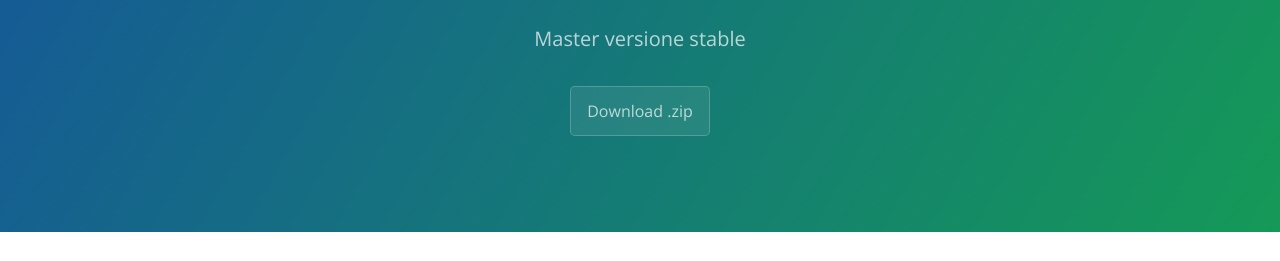
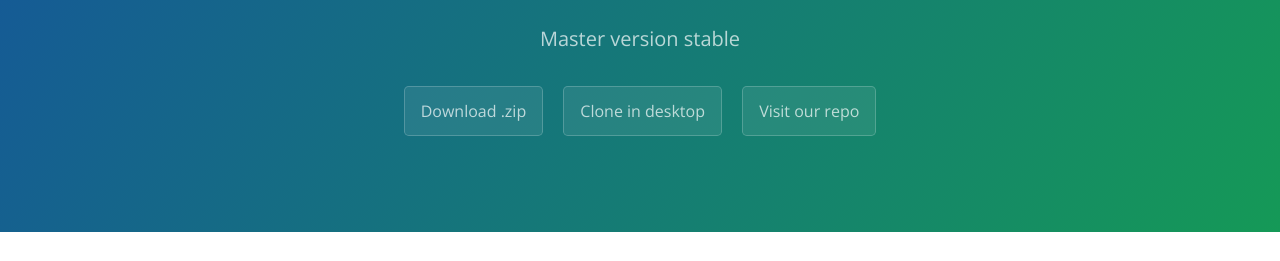
Before and after one commit to cristiano-c/cristiano-c.github.io, a plain HTML site: page index.html in a window 1280 px wide. Shown: the part 161-422 px from the top of the page. Drawn offline with nearby package versions, Linux system fonts and the light colour scheme.

Commit message:
Updated links

```diff
--- a/index.html
+++ b/index.html
@@ -10,13 +10,15 @@
     <link rel="stylesheet" type="text/css" href="stylesheets/github-light.css" media="screen">
 </head>
 <body>
-<a href="https://github.com/cristiano-c/progetto" style="text-decoration: none;">
-    <section class="page-header">
-        <h1 class="project-name">IFThisThenThat Polito</h1>
-        <h4 class="project-tagline">Master versione stable</h4>
-        <button type="button" class="btn btn-primary">Download .zip</button>
-    </section>
-</a>
+
+<section class="page-header">
+    <h1 class="project-name">IFThisThenThat Polito</h1>
+    <h4 class="project-tagline">Master version stable</h4>
+    <a href="https://github.com/cristiano-c/progetto/archive/master.zip" class="btn btn-primary">Download .zip</a>
+    <a href="github-mac://openRepo/https://github.com/cristiano-c/progetto" class="btn btn-primary">Clone in desktop</a>
+    <a href="https://github.com/cristiano-c/progetto" class="btn btn-primary">Visit our repo</a>
+</section>
+
 
 <section class="main-content">
 
```
